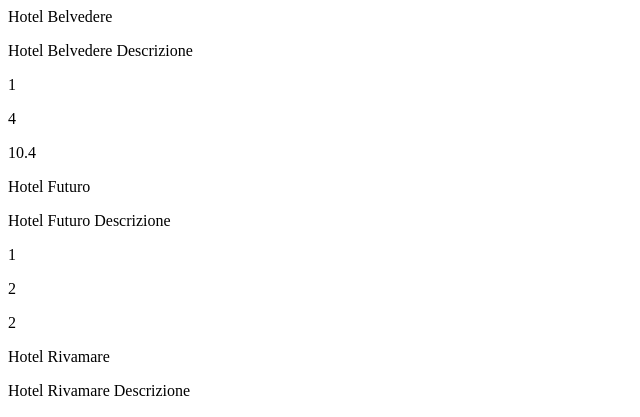
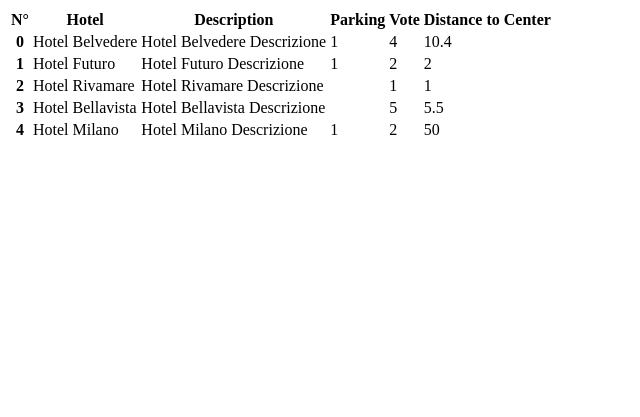
Before and after one commit to dariolaseta/php-hotel, a PHP site: page / in a window 1280 px wide. Shown: the top 417 px of the page, without its empty margins (0-640 px from the left). Run offline with PHP 8.4, Linux system fonts and the light colour scheme.

Commit message:
added table

```diff
--- a/index.php
+++ b/index.php
@@ -42,11 +42,53 @@
 ?>
 
 <?php
-    for ($i=0; $i < count($hotels); $i++) {
+    /*for ($i=0; $i < count($hotels); $i++) {
         echo "<p>" . $hotels[$i]['name'] . "</p>";
         echo "<p>" . $hotels[$i]['description'] . "</p>";
         echo "<p>" . $hotels[$i]['parking'] . "</p>";
         echo "<p>" . $hotels[$i]['vote'] . "</p>";
         echo "<p>" . $hotels[$i]['distance_to_center'] . "</p>";
-    }
+    }*/
 ?>
+
+<!DOCTYPE html>
+<html lang="en">
+    <head>
+        <meta charset="UTF-8">
+        <meta name="viewport" content="width=device-width, initial-scale=1.0">
+        <title>PHP Hotels</title>
+    </head>
+    <body>
+        <table>
+            <thead>
+                <tr>
+                    <th>N°</th>
+                    <th>Hotel</th>
+                    <th>Description</th>
+                    <th>Parking</th>
+                    <th>Vote</th>
+                    <th>Distance to Center</th>
+                </tr>
+            </thead>
+            <tbody>
+            <?php
+                foreach ($hotels as $key => $hotel){
+                ?>
+                    <tr>
+                        <th><?php echo $key ?></th>
+
+                        <?php
+                        foreach ($hotel as $key => $info){
+                        ?>
+                            <td><?php echo $info ?></td>
+                        <?php
+                        }
+                        ?>
+                    </tr>
+                <?php
+                }
+                ?>
+            </tbody>
+        </table>
+    </body>
+</html>
```
